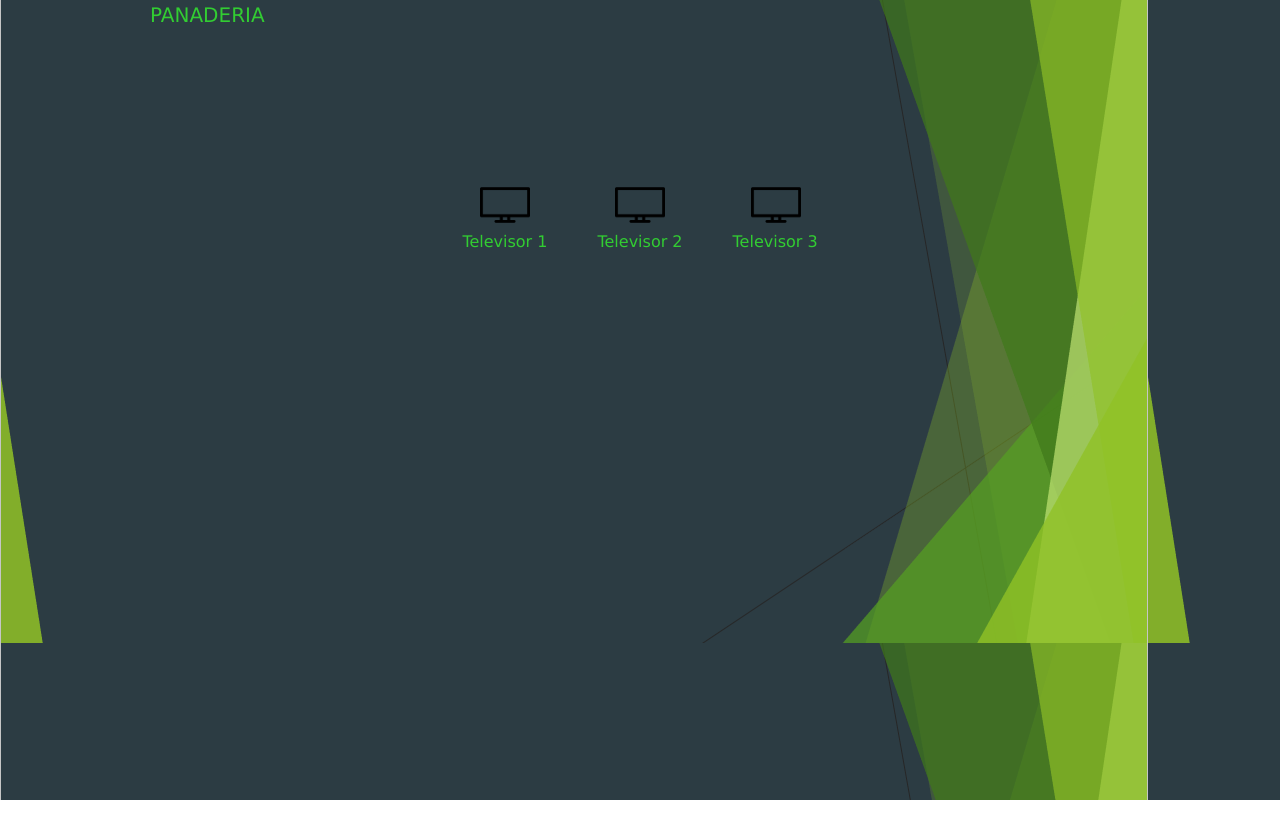
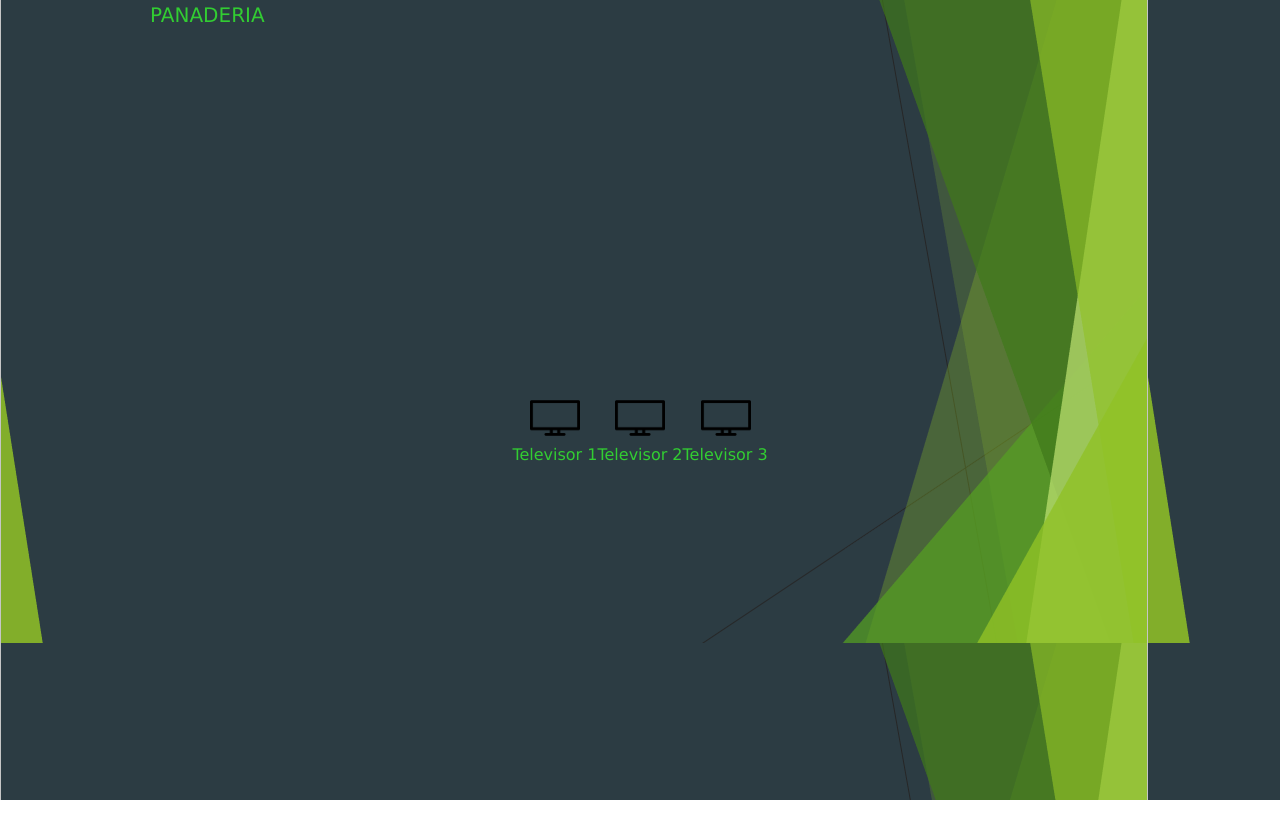
Before and after one commit to GALERIASHYPERMARKET/nextjs-gkzvre, a Next.js app: page /panaderia in a window 1280 px wide. Before the commit the page ends 800 px from the top, so only its background shows below. Built offline with nearby package versions, Linux system fonts and the light colour scheme.

Commit message:
4 files modified

```diff
--- a/components/Header.jsx
+++ b/components/Header.jsx
@@ -12,7 +12,7 @@ export default function Header() {
           return (
             <ul style={{listStyleType: "none",paddingLeft:"5px",  }}>
               <Link href={link.path}>
-                <li className="hover:text-blue hover:bg-gray-400 font-mono"  key={index}>{link.name}</li>
+                <li className="hover:text-blue hover:bg-green-400 font-mono"  key={index}>{link.name}</li>
               </Link>
             </ul>
           );
--- a/components/televisor.jsx
+++ b/components/televisor.jsx
@@ -1,8 +1,8 @@
 
 
 
-export default televisor(){
-  const [isHover, setIsHover] = useState(false);
+export default function televisor(){
+
   return(
     <televisor>
     </televisor>
--- a/pages/panaderia.js
+++ b/pages/panaderia.js
@@ -12,7 +12,7 @@ return(
     <div style={{color:'LimeGreen', marginLeft:'150px', fontFamily:"Verdana, Arial, Helvetica, sans-serif", fontSize:"20px"}}>
         PANADERIA
     </div>
-    <section className={styles.container}>
+    <section className="flex flex-row min-h-screen justify-center items-center">
     <div className={styles.televisores}>
       <Link href="/panaderia1">
       <Image className={styles.televisor}
--- a/styles/panaderia.module.css
+++ b/styles/panaderia.module.css
@@ -23,3 +23,6 @@
 .televisor{
   margin-left: 18px;
 }
+.televisores:hover{
+background-color: ;
+}
```
